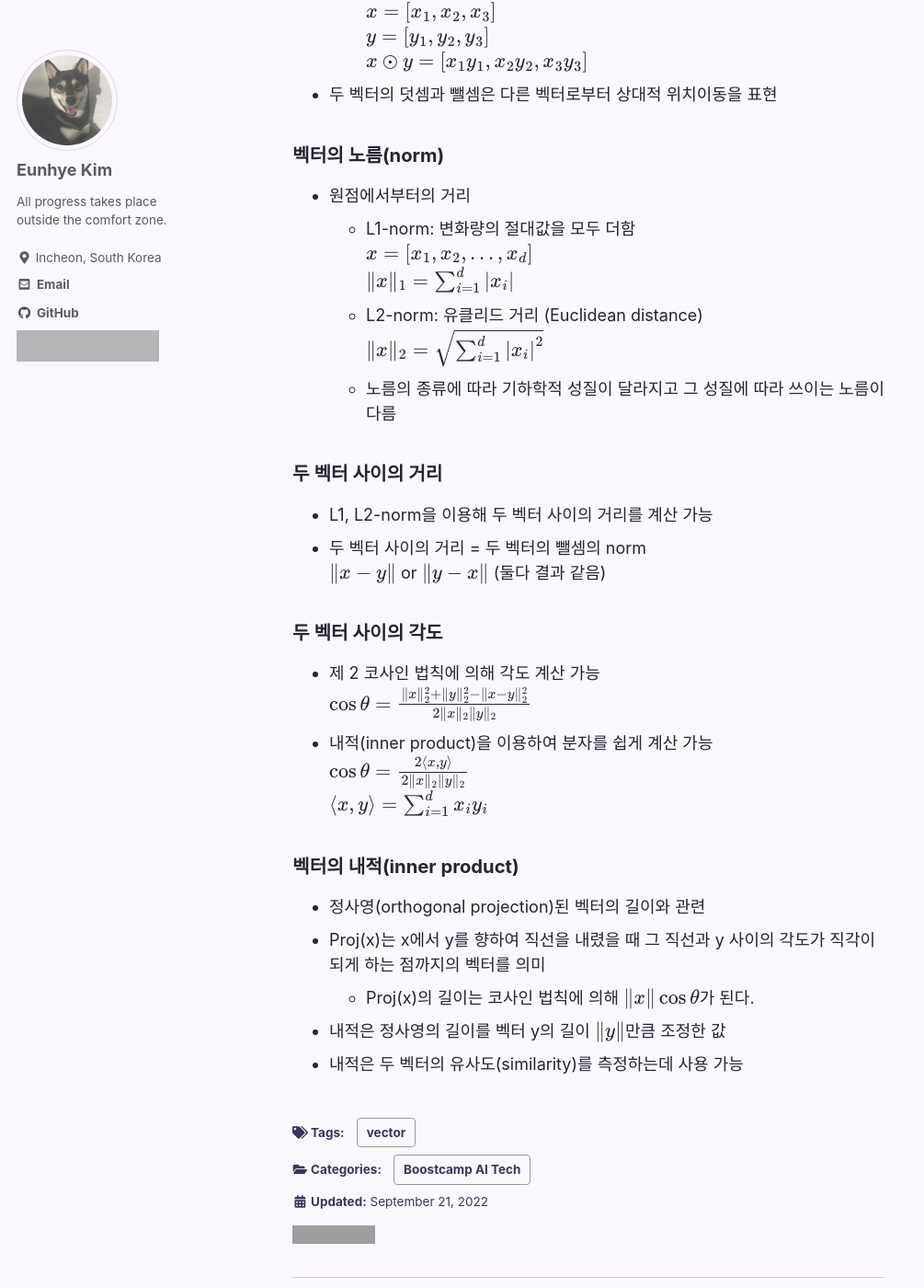
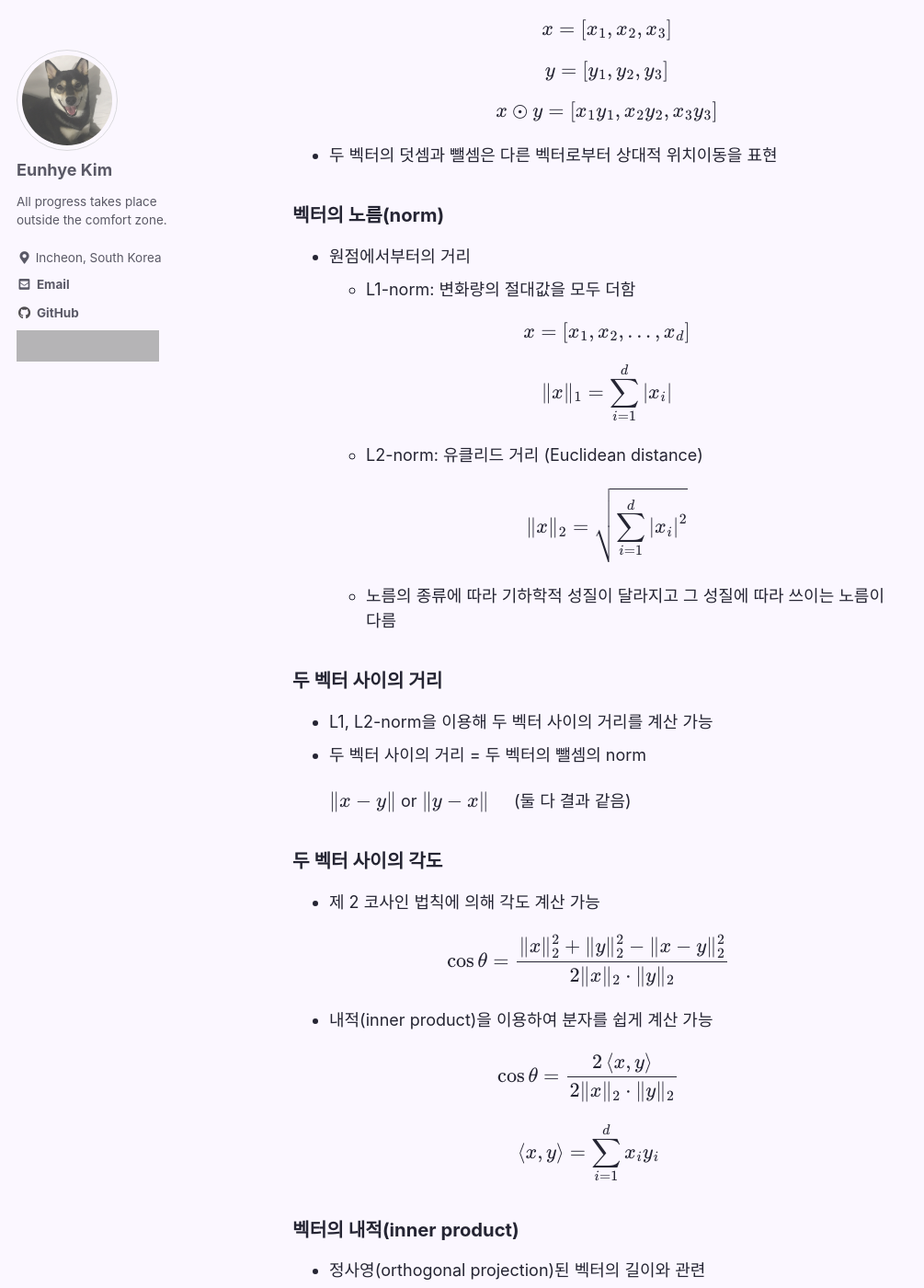
Before and after one commit to kimeunh3/kimeunh3.github.io, a Jekyll site: the page built from _posts/2022-09-21-ai_math_01.md, in a window 1280 px wide and 1400 px high, scrolled down 517 px. Shown: the whole window at 92% size, without its empty margins (0-1005 px from the left). Built offline with Jekyll 4.4.1, drawn with Linux system fonts in a browser that asks for light colours; cached includes are drawn as plain includes; some web fonts are replaced; formulas are drawn with MathJax 3; comment, search, counter and statistics services are not loaded; some of the changed text lies outside the part shown; grey boxes are pictures that could not be loaded.

Commit message:
fix vector post and add matrix post

```diff
--- a/_posts/2022-09-21-ai_math.md
+++ b/_posts/2022-09-21-ai_math_01.md
@@ -16,36 +16,50 @@ use_math: true
 ### 벡터의 연산
 - 숫자를 곱해주면 길이만 변함 (스칼라 곱 scala product)
 - 벡터끼리 같은 모양을 가지면 덧셈, 뺄셈, 성분곱(Hadamard product)이 가능
-    - 성분곱 (Hadamard product)
-    $x = [x_1, x_2, x_3]$
-    $y = [y_1, y_2, y_3]$
-    $x \odot y = [x_1 y_1, x_2 y_2, x_3 y_3]$
+  - 성분곱 (Hadamard product)
+
+  $$x = [x_1, x_2, x_3]$$
+
+  $$y = [y_1, y_2, y_3]$$
+
+  $$x \odot y = [x_1 y_1, x_2 y_2, x_3 y_3]$$
+
 - 두 벡터의 덧셈과 뺄셈은 다른 벡터로부터 상대적 위치이동을 표현
 
 ### 벡터의 노름(norm)
 - 원점에서부터의 거리
-    - L1-norm: 변화량의 절대값을 모두 더함
-    $x = [x_1, x_2, ... , x_d]$
-    $\lVert x \rVert_1 = \sum_{i=1}^{d} \left\vert x_i \right\vert$
-    - L2-norm: 유클리드 거리 (Euclidean distance)
-    $\lVert x \rVert_2 = \sqrt{\sum_{i=1}^{d} \left\vert x_i \right\vert^2}$
-    - 노름의 종류에 따라 기하학적 성질이 달라지고 그 성질에 따라 쓰이는 노름이 다름
+  - L1-norm: 변화량의 절대값을 모두 더함
+
+  $$x = [x_1, x_2, ... , x_d]$$
+
+  $$\lVert x \rVert_1 = \sum_{i=1}^{d} \left\vert x_i \right\vert$$
+
+  - L2-norm: 유클리드 거리 (Euclidean distance)
+
+  $$\lVert x \rVert_2 = \sqrt{\sum_{i=1}^{d} \left\vert x_i \right\vert^2}$$
+
+  - 노름의 종류에 따라 기하학적 성질이 달라지고 그 성질에 따라 쓰이는 노름이 다름
 
 ### 두 벡터 사이의 거리
 - L1, L2-norm을 이용해 두 벡터 사이의 거리를 계산 가능
 - 두 벡터 사이의 거리 = 두 벡터의 뺄셈의 norm
-$\lVert x - y \rVert$ or $\lVert y - x \rVert$ (둘다 결과 같음)
+
+  $\lVert x - y \rVert$ or $\lVert y - x \rVert \quad$ (둘 다 결과 같음)
 
 ### 두 벡터 사이의 각도
 - 제 2 코사인 법칙에 의해 각도 계산 가능
-$\cos \theta = \frac{\lVert x \rVert_2^2 + \lVert y \rVert_2^2 - \lVert x - y \rVert_2^2}{2\lVert x \rVert_2\lVert y \rVert_2}$
+
+$$\cos \theta = \frac{\lVert x \rVert_2^2 + \lVert y \rVert_2^2 - \lVert x - y \rVert_2^2}{2\lVert x \rVert_2 \cdot \lVert y \rVert_2}$$
+
 - 내적(inner product)을 이용하여 분자를 쉽게 계산 가능
-$\cos \theta = \frac{2\left\langle x, y \right\rangle}{2\lVert x \rVert_2\lVert y \rVert_2}$
-$\left\langle x, y \right\rangle = \sum_{i=1}^{d} x_i y_i$
+
+$$\cos \theta = \frac{2\left\langle x, y \right\rangle}{2\lVert x \rVert_2 \cdot \lVert y \rVert_2}$$
+
+$$\left\langle x, y \right\rangle = \sum_{i=1}^{d} x_i y_i$$
 
 ### 벡터의 내적(inner product)
 - 정사영(orthogonal projection)된 벡터의 길이와 관련
 - Proj(x)는 x에서 y를 향하여 직선을 내렸을 때 그 직선과 y 사이의 각도가 직각이 되게 하는 점까지의 벡터를 의미
-    - Proj(x)의 길이는 코사인 법칙에 의해 $\lVert x \rVert \cos \theta$가 된다.
+  - Proj(x)의 길이는 코사인 법칙에 의해 $\lVert x \rVert \cos \theta$가 된다.
 - 내적은 정사영의 길이를 벡터 y의 길이 $\lVert y \rVert$만큼 조정한 값
 - 내적은 두 벡터의 유사도(similarity)를 측정하는데 사용 가능
```
Also changed, not shown: _posts/2022-09-29-ai_math_02.md (added, +95 -0 lines).
